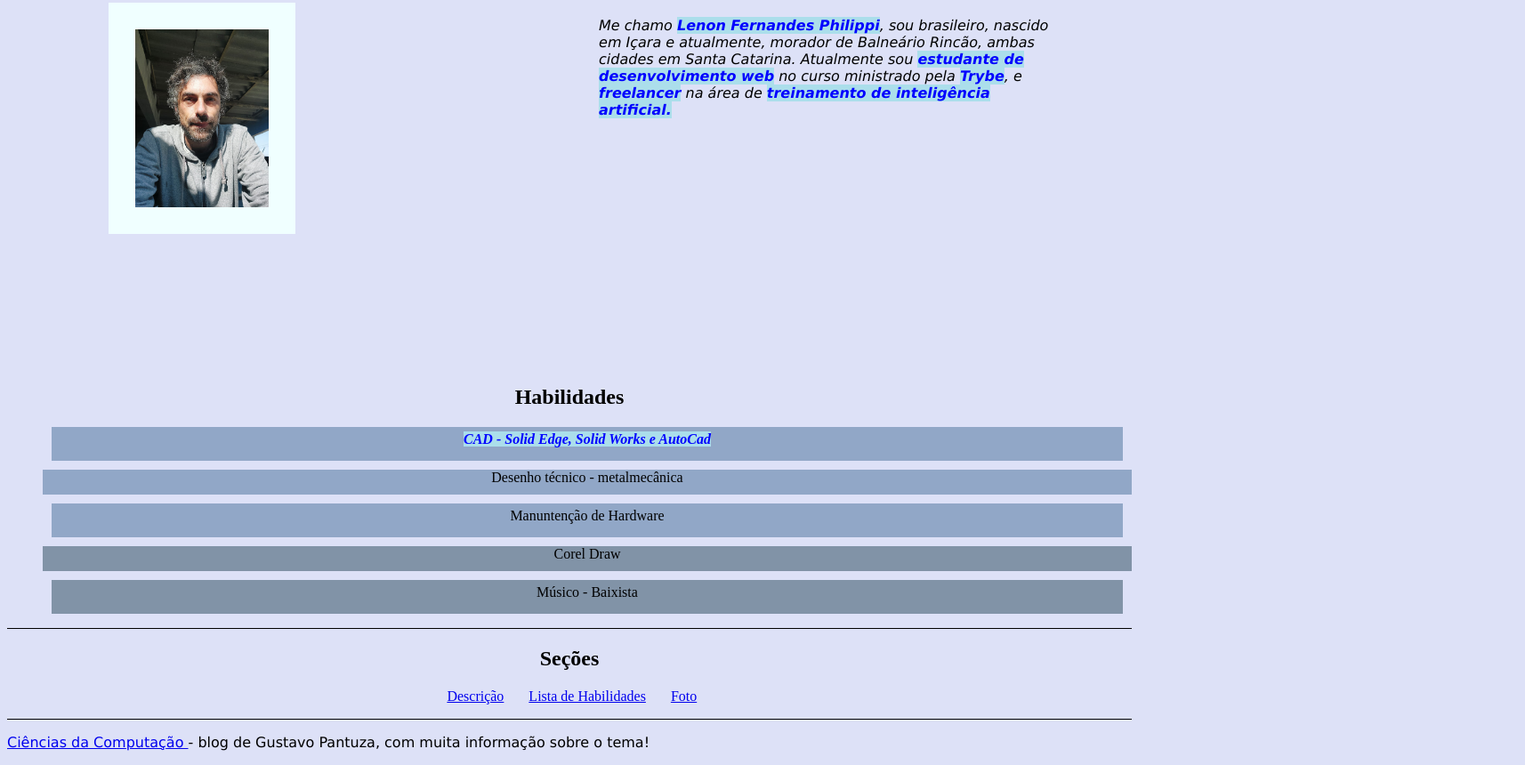
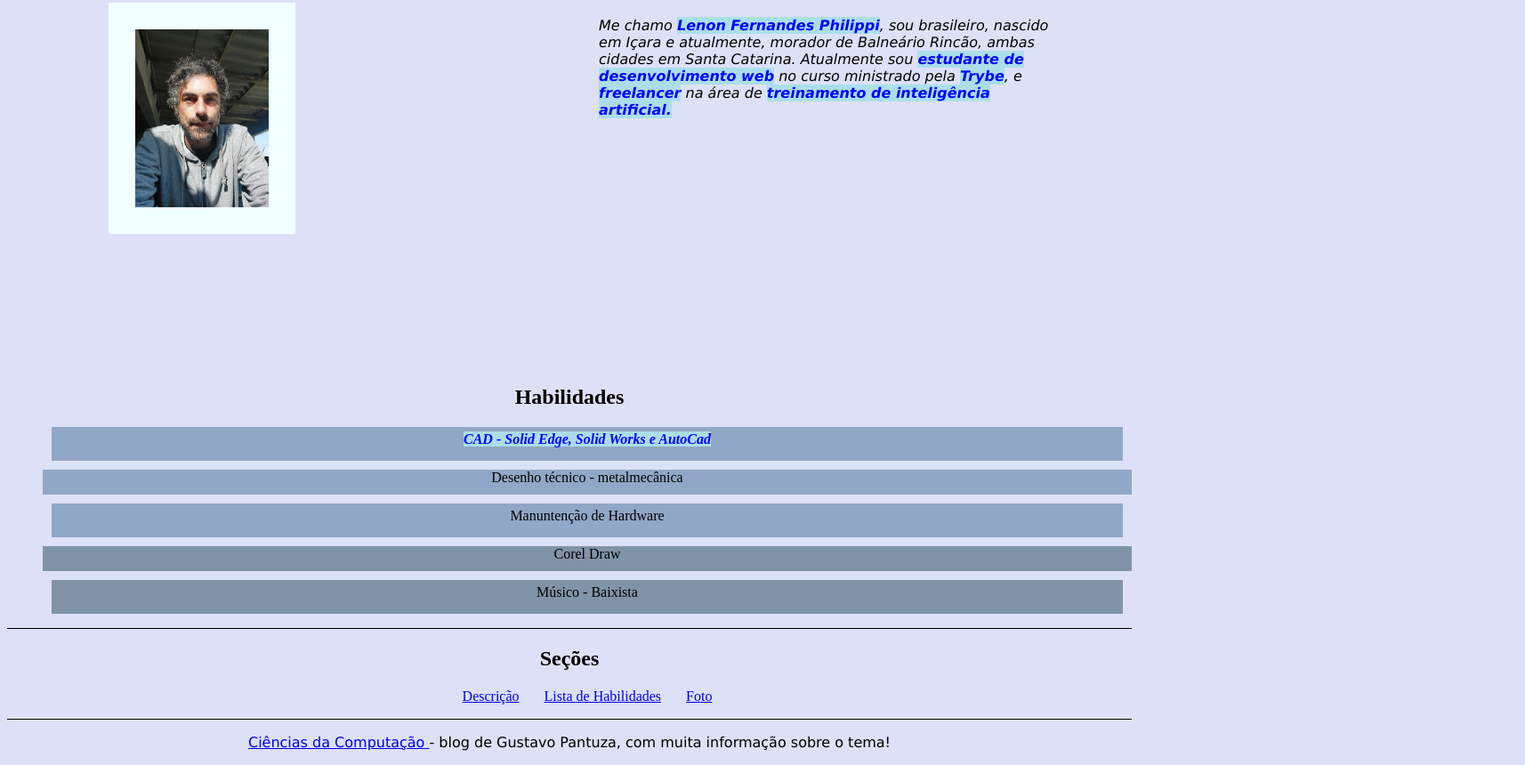
Before and after one commit to len-onN/len-onN.github.io, a plain HTML site: page index.html in a window 1280 px wide. Shown: the part 83-943 px from the top of the page at 89% size, 1714 px wide, since content can reach past the window. Drawn offline with Linux system fonts and the light colour scheme.

Commit message:
atualiza-secoes-e-indicação-de-site

```diff
--- a/index.html
+++ b/index.html
@@ -39,7 +39,7 @@
             <li class="lid"><a href="#foto">Foto</a></li>
         </ul>
     </nav>
-    <p><a href="https://blog.pantuza.com/">Ciências da Computação </a> - blog de Gustavo Pantuza, com muita informação sobre o tema!</p>
+    <p id="indica"><a href="https://blog.pantuza.com/">Ciências da Computação </a> - blog de Gustavo Pantuza, com muita informação sobre o tema!</p>
     </main>
 </body>
 </html>
--- a/style.css
+++ b/style.css
@@ -79,7 +79,7 @@ ul{
 }
 #secoes ul{
     position: relative;
-    left: 35%;
+    text-align: center;
 }
 #habd{
     width: 100%;
@@ -93,3 +93,6 @@ ul{
 #hab {
     position: relative;
 }
+#indica {
+    text-align: center;
+}
```
